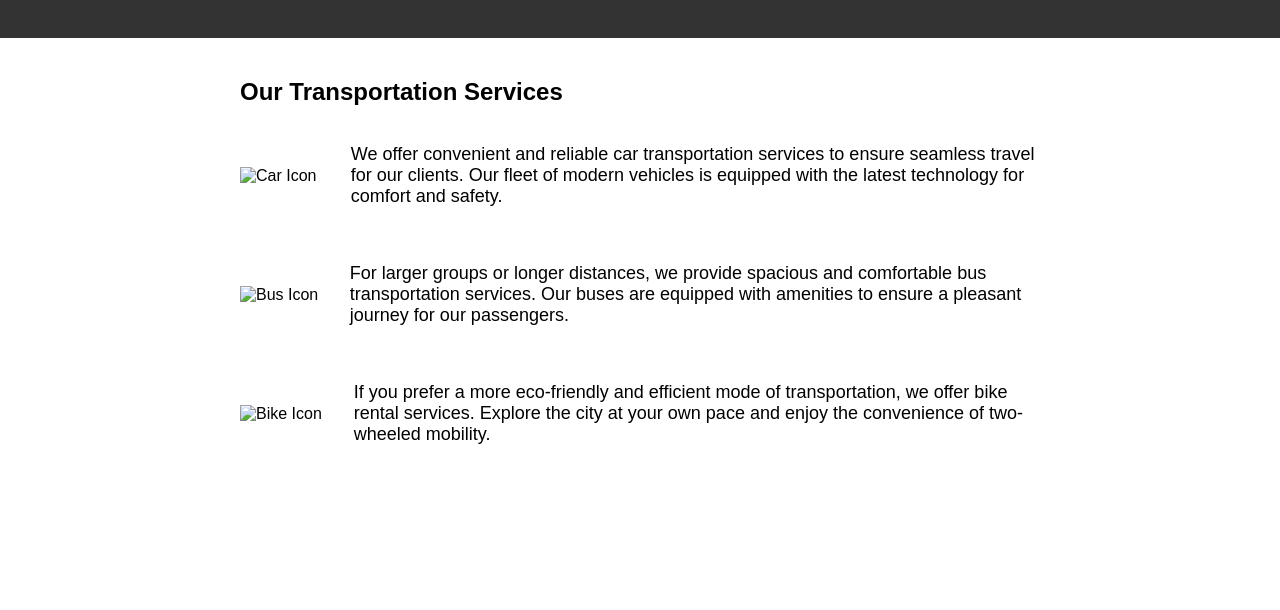
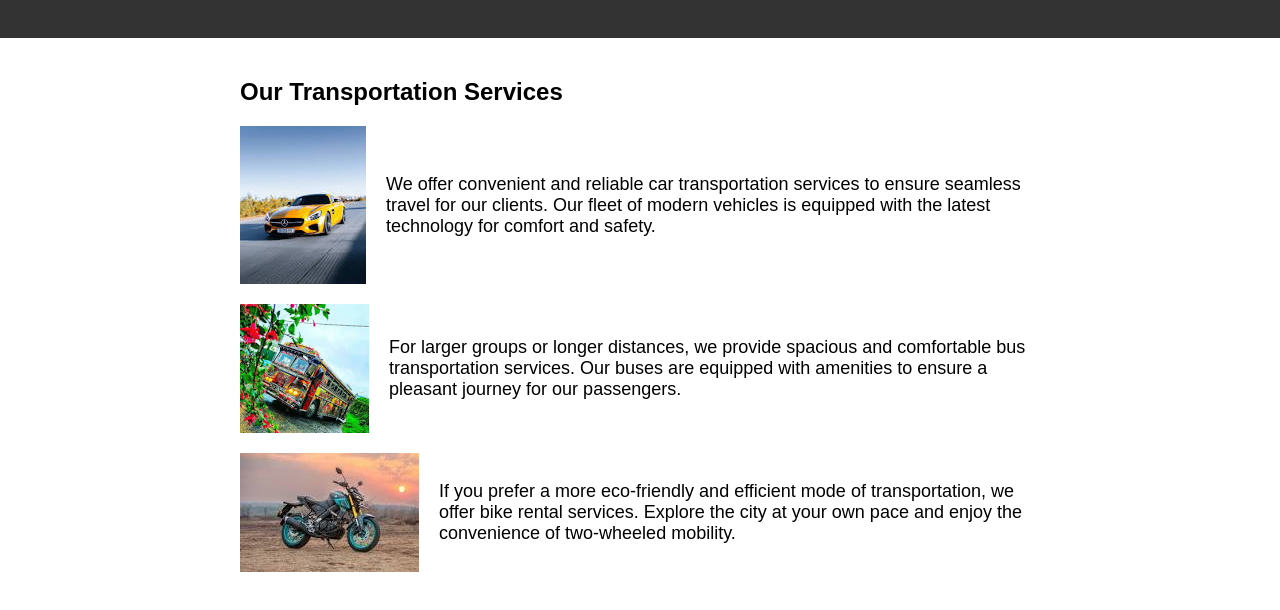
Before and after one commit to arjunsf1811/iLabs, a plain HTML site: page index.html in a window 1280 px wide. Shown: the part 60-670 px from the top of the page. Drawn offline with Linux system fonts and the light colour scheme.

Commit message:
Update index.html

```diff
--- a/index.html
+++ b/index.html
@@ -53,17 +53,17 @@
     <h2>Our Transportation Services</h2>
 
     <div class="transportation">
-      <img src="car.png" alt="Car Icon">
+      <img src="car.jpg" alt="Car Icon">
       <p>We offer convenient and reliable car transportation services to ensure seamless travel for our clients. Our fleet of modern vehicles is equipped with the latest technology for comfort and safety.</p>
     </div>
 
     <div class="transportation">
-      <img src="bus.png" alt="Bus Icon">
+      <img src="bus.jpg" alt="Bus Icon">
       <p>For larger groups or longer distances, we provide spacious and comfortable bus transportation services. Our buses are equipped with amenities to ensure a pleasant journey for our passengers.</p>
     </div>
 
     <div class="transportation">
-      <img src="bike.png" alt="Bike Icon">
+      <img src="bike.jpg" alt="Bike Icon">
       <p>If you prefer a more eco-friendly and efficient mode of transportation, we offer bike rental services. Explore the city at your own pace and enjoy the convenience of two-wheeled mobility.</p>
     </div>
   </div>
```
